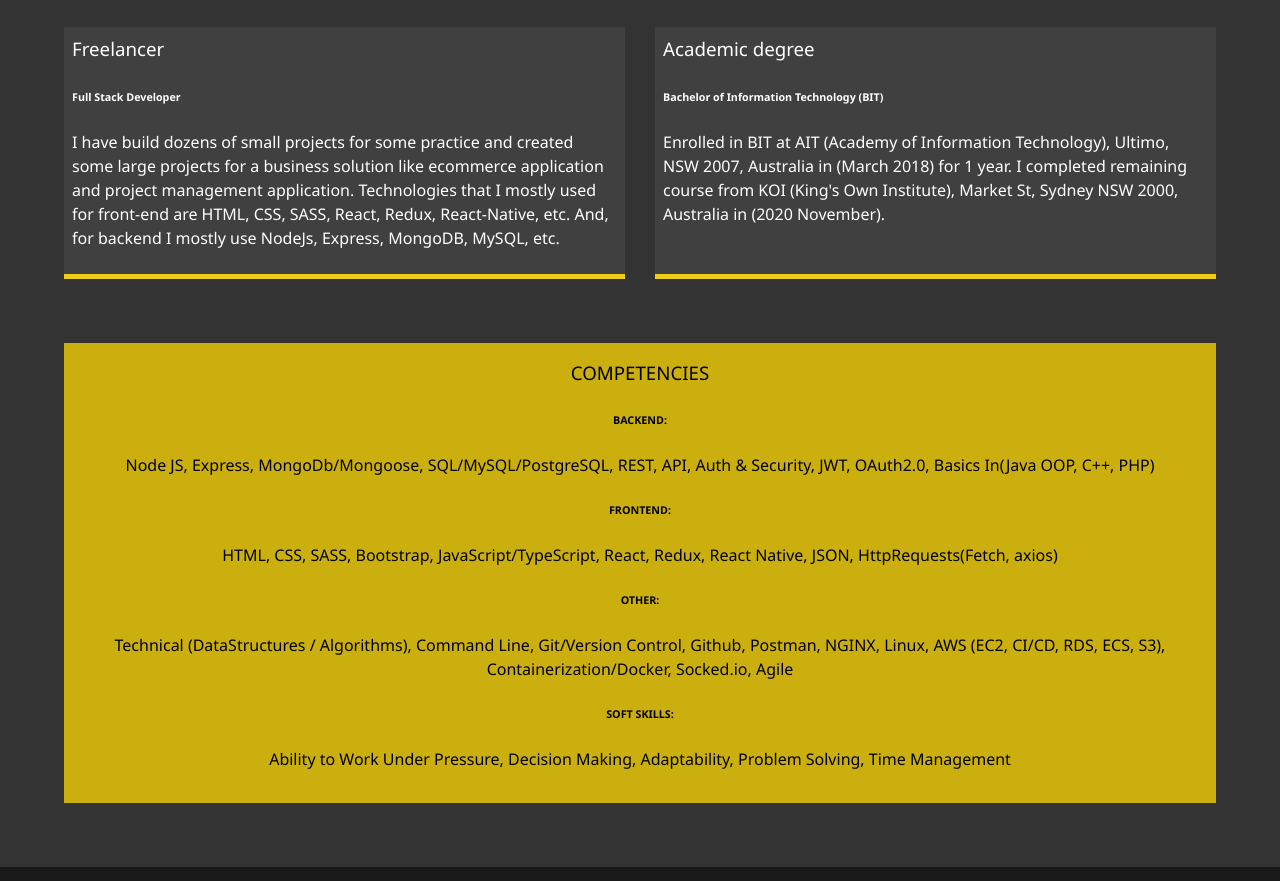
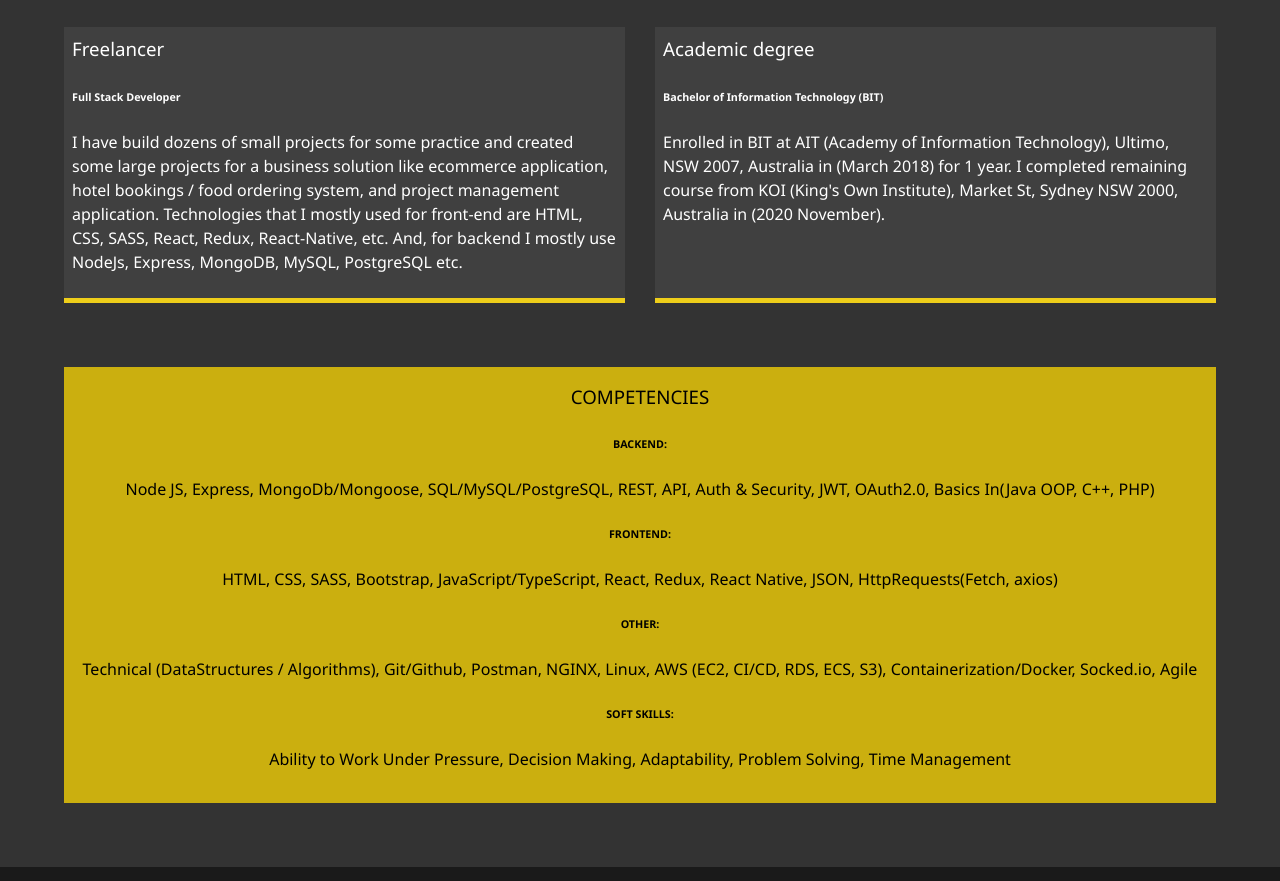
Before and after one commit to sanjaya1996/myportfolio-website-sanzay, a website: page dist/about.html in a window 1280 px wide. Shown: the part 705-1586 px from the top of the page. Drawn offline with Linux system fonts and the light colour scheme.

Commit message:
Cleanup skills and update projects url

```diff
--- a/dist/about.html
+++ b/dist/about.html
@@ -64,10 +64,10 @@
             new programming skills and languages. This passion has since lasted
             and lead to my decision to become a successful developer. Early I
             started creating websites for friends and just for fun as well. As a
-            self-taught developer, I enjoy learning development more than any
-            other fields. Beside that, I have a passion for fitness. I regularly
-            workout to keep me fit, maintain self-confidence and to stay
-            motivated towards my goal.
+            self-taught developer, I enjoy learning software development more
+            than any other fields. Beside that, I have a passion for fitness. I
+            regularly workout to keep me fit, maintain self-confidence and to
+            stay motivated towards my goal.
           </p>
         </div>
 
@@ -77,10 +77,11 @@
           <p>
             I have build dozens of small projects for some practice and created
             some large projects for a business solution like ecommerce
-            application and project management application. Technologies that I
-            mostly used for front-end are HTML, CSS, SASS, React, Redux,
-            React-Native, etc. And, for backend I mostly use NodeJs, Express,
-            MongoDB, MySQL, etc.
+            application, hotel bookings / food ordering system, and project
+            management application. Technologies that I mostly used for
+            front-end are HTML, CSS, SASS, React, Redux, React-Native, etc. And,
+            for backend I mostly use NodeJs, Express, MongoDB, MySQL, PostgreSQL
+            etc.
           </p>
         </div>
 
@@ -115,9 +116,9 @@
         <div class="competency-list">
           <h6>OTHER:</h6>
           <p>
-            Technical (DataStructures / Algorithms), Command Line, Git/Version
-            Control, Github, Postman, NGINX, Linux, AWS (EC2, CI/CD, RDS, ECS,
-            S3), Containerization/Docker, Socked.io, Agile
+            Technical (DataStructures / Algorithms), Git/Github, Postman, NGINX,
+            Linux, AWS (EC2, CI/CD, RDS, ECS, S3), Containerization/Docker,
+            Socked.io, Agile
           </p>
         </div>
 
```
Also changed, not shown: dist/work.html (+2 -2 lines).
